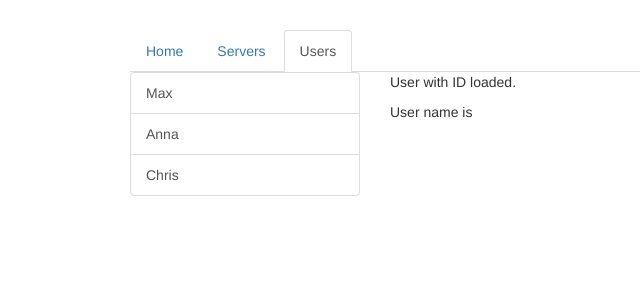
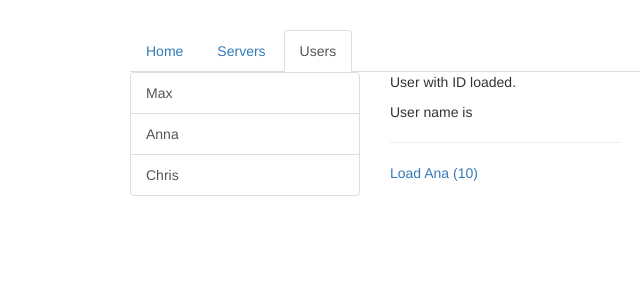
Before and after one commit to cavargas40/ng-routing-complex, an Angular app: page /users in a window 1280 px wide. Shown: the top 300 px of the page, without its empty margins (135-775 px from the left). Built offline with nearby package versions, Linux system fonts and the light colour scheme.

Commit message:
fetching route parameters reactively

```diff
--- a/src/app/users/user/user.component.html
+++ b/src/app/users/user/user.component.html
@@ -1,2 +1,4 @@
 <p>User with ID {{ user.id }} loaded.</p>
 <p>User name is {{ user.name }}</p>
+<hr>
+<a [routerLinkActive]="['/users', 10, 'Anna']">Load Ana (10)</a>
--- a/src/app/users/user/user.component.ts
+++ b/src/app/users/user/user.component.ts
@@ -1,5 +1,5 @@
 import { Component, OnInit } from '@angular/core';
-import { ActivatedRoute } from '@angular/router';
+import { ActivatedRoute, Params } from '@angular/router';
 
 @Component({
   selector: 'app-user',
@@ -7,15 +7,23 @@
   styleUrls: ['./user.component.css']
 })
 export class UserComponent implements OnInit {
-  user: {id: number, name: string};
+  user: { id: number, name: string };
 
   constructor(private activatedRoute: ActivatedRoute) { }
 
   ngOnInit() {
     this.user = {
+      //use this if you're 100% sure that is only 1 time
       id: this.activatedRoute.snapshot.params['id'],
       name: this.activatedRoute.snapshot.params['name'],
     }
+
+    //use this if your component reloads the params
+    this.activatedRoute.params
+      .subscribe((params: Params) => {
+        this.user.id = params['id'];
+        this.user.name = params['name'];
+      })
   }
 
 }
```
